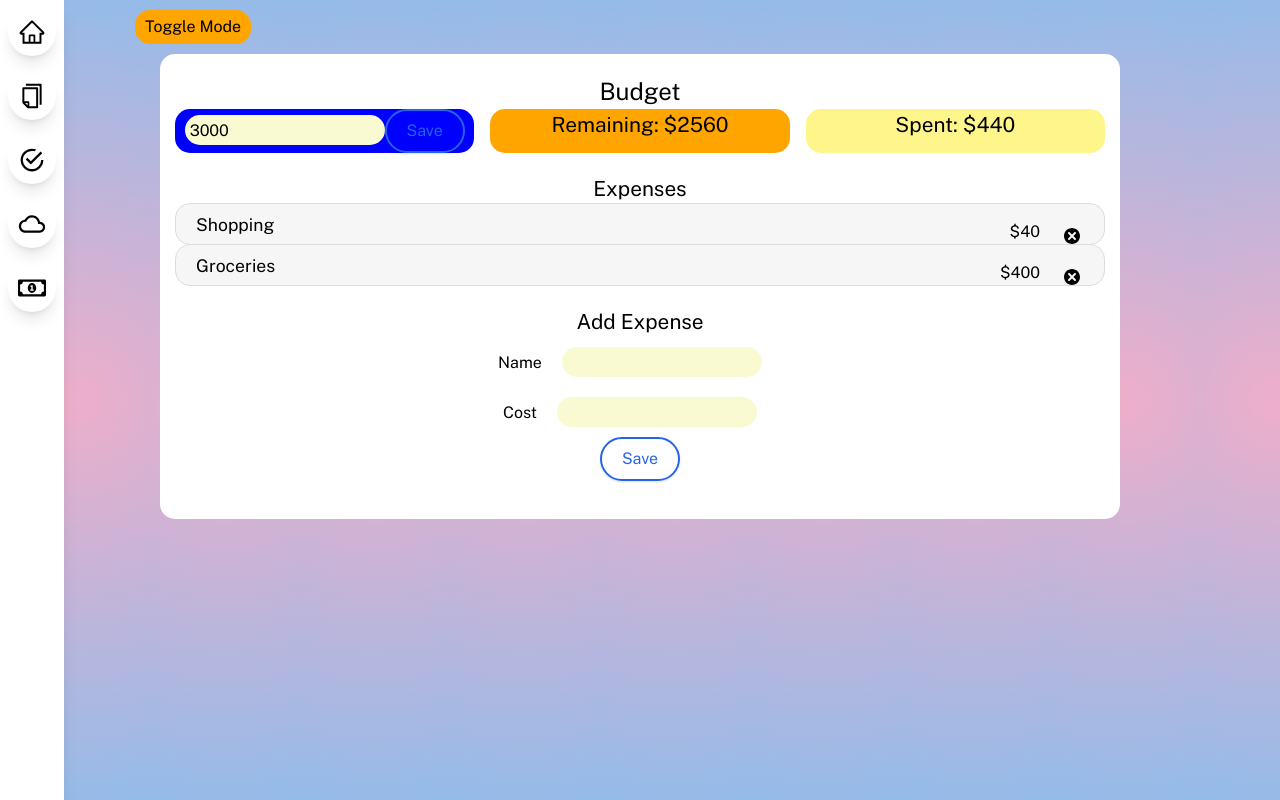
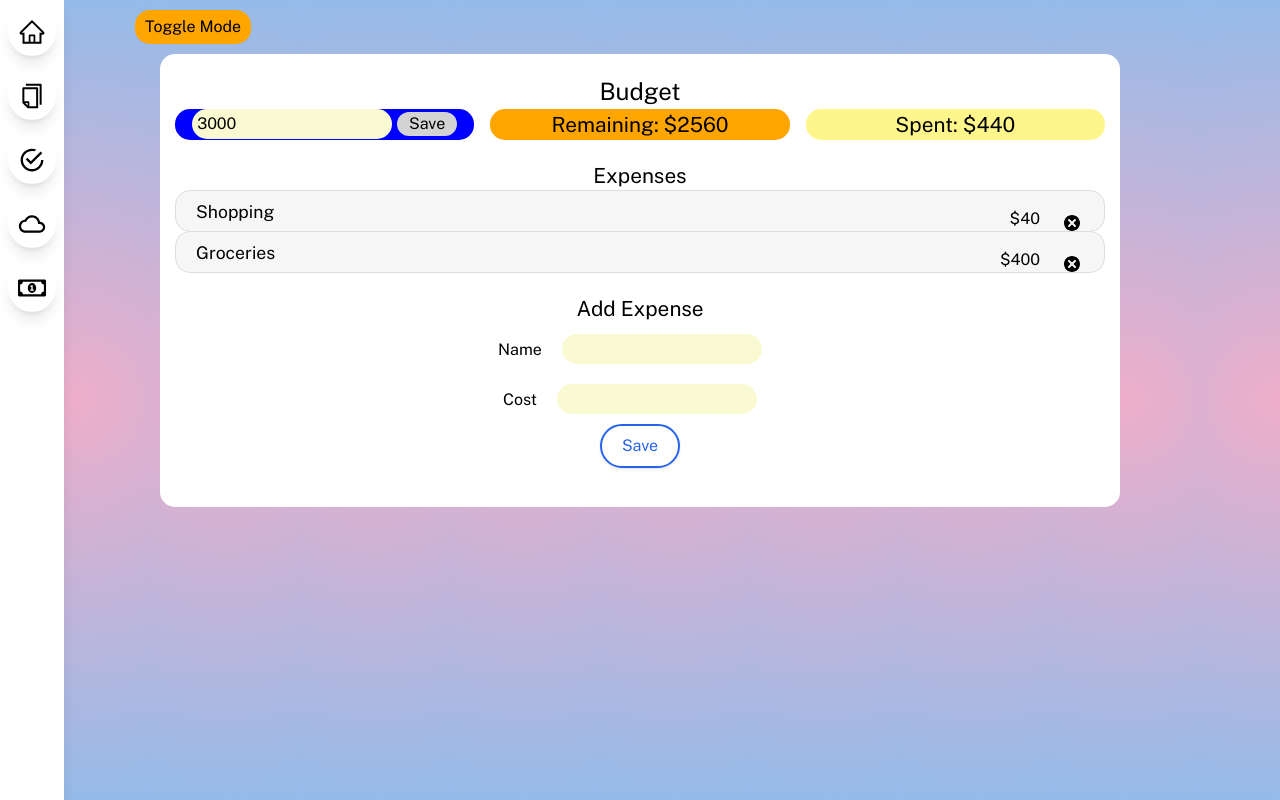
Before and after one commit to paydendyer/task-dashboard, a React (Create React App) app: page /Budget in a window 1280 px wide. Both pictures are taken after a click on the button "Edit". Built offline with nearby package versions, Linux system fonts and the light colour scheme.

Commit message:
Added output.css to componenets pages to include them

```diff
--- a/src/components/Budget/AddExpenseForm.js
+++ b/src/components/Budget/AddExpenseForm.js
@@ -1,6 +1,7 @@
 import React, {useContext, useState} from 'react';
 import { AppContext } from '../../context/AppContext';
 import {v4 as uuidv4} from 'uuid';
+import "../../css/output.css";
 
 const AddExpenseForm = () => {
   const {dispatch } = useContext(AppContext);
--- a/src/components/Budget/BudgetApp.js
+++ b/src/components/Budget/BudgetApp.js
@@ -1,5 +1,6 @@
 import React, {useState, useContext} from 'react';
 import { AppContext } from '../../context/AppContext';
+import "../../css/output.css";
 
 const EditBudget = (props) => {
 	const [value, setValue] = useState(props.budget);
@@ -14,7 +15,7 @@ const EditBudget = (props) => {
 			/>
 			<button
 				type='button'
-				className='submit-button'
+				className='submit-buttonn'
 				onClick={() => props.handleSaveClick(value)}
 			>
 				Save
--- a/src/components/Notes/AddNote.js
+++ b/src/components/Notes/AddNote.js
@@ -1,5 +1,6 @@
 import React from 'react';
 import { useState } from 'react';
+import "../../css/output.css";
 
 const AddNote = ({ handleAddNote }) => {
   const [noteText, setNoteText] = useState('');
--- a/src/components/ToggledarkMode.js
+++ b/src/components/ToggledarkMode.js
@@ -1,4 +1,5 @@
 import React from 'react';
+import "../css/output.css";
 
 const ToggledarkMode = ({ handleToggleDarkMode }) => {
   return(
```
